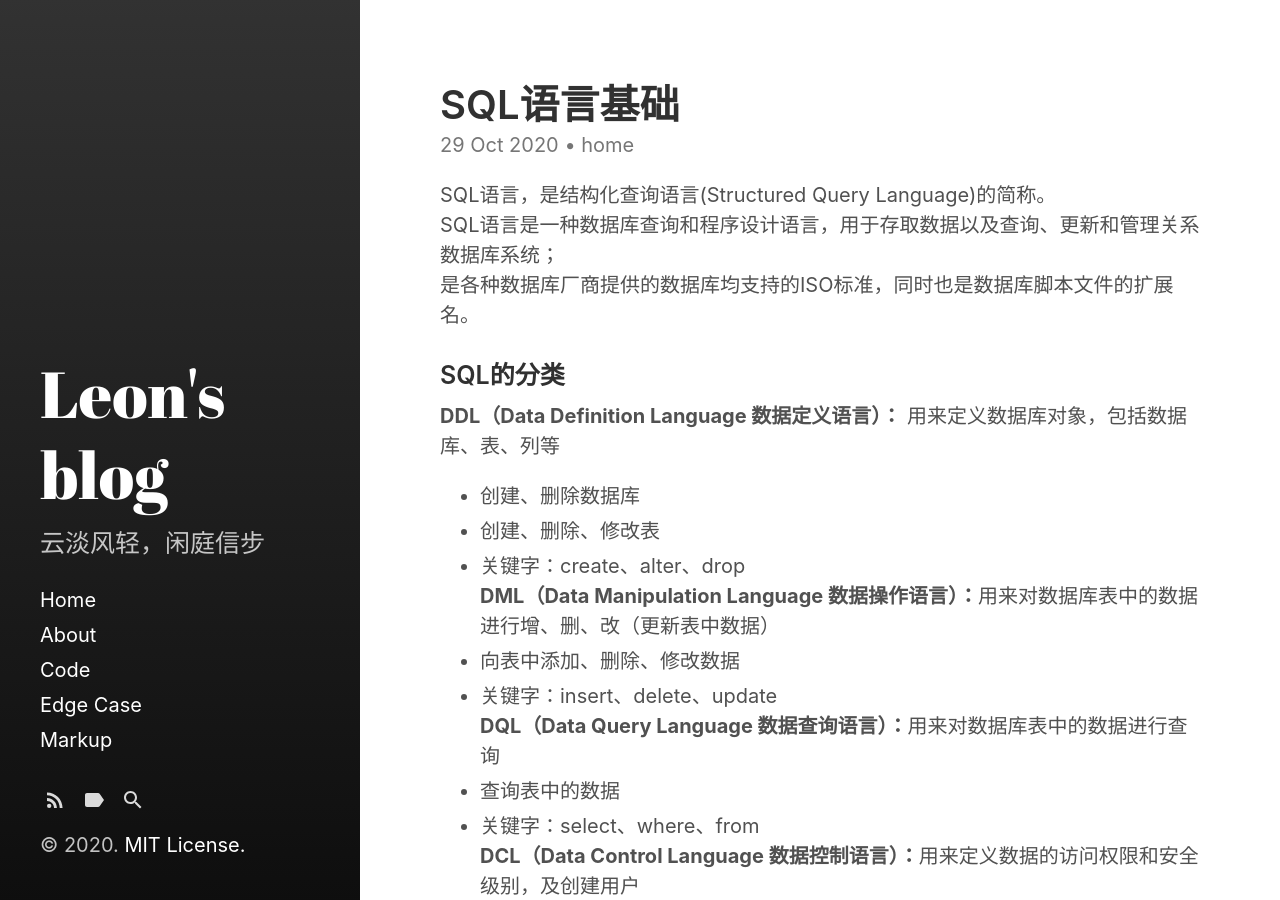
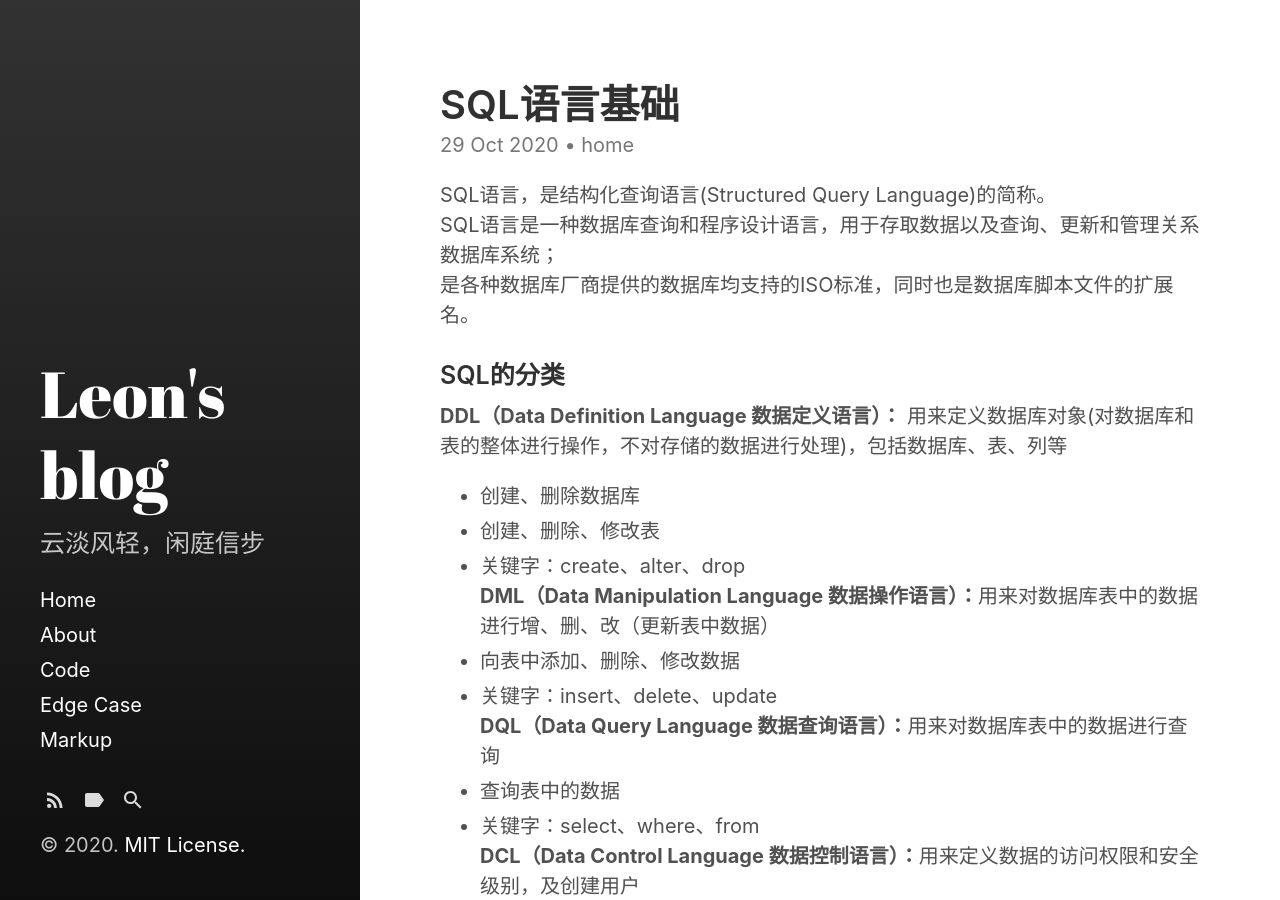
Before and after one commit to WnLeon/blog, a Jekyll site: the page built from _posts/2020-10-29-SQL语言基础.md, in a window 1280 px wide and 900 px high. Built offline with Jekyll 4.4.1, drawn with Linux system fonts in a browser that asks for light colours.

Commit message:
category add  2020/10/29

```diff
--- a/_posts/2020-10-29-SQL语言基础.md
+++ b/_posts/2020-10-29-SQL语言基础.md
@@ -12,7 +12,7 @@ SQL语言是一种数据库查询和程序设计语言，用于存取数据以
 
 <!--more-->
 ### SQL的分类
-<b> DDL（Data Definition Language 数据定义语言）：</b>  用来定义数据库对象，包括数据库、表、列等<br>
+<b> DDL（Data Definition Language 数据定义语言）：</b>  用来定义数据库对象(对数据库和表的整体进行操作，不对存储的数据进行处理)，包括数据库、表、列等<br>
 - 创建、删除数据库<br>
 - 创建、删除、修改表<br>
 - 关键字：create、alter、drop<br>
```
